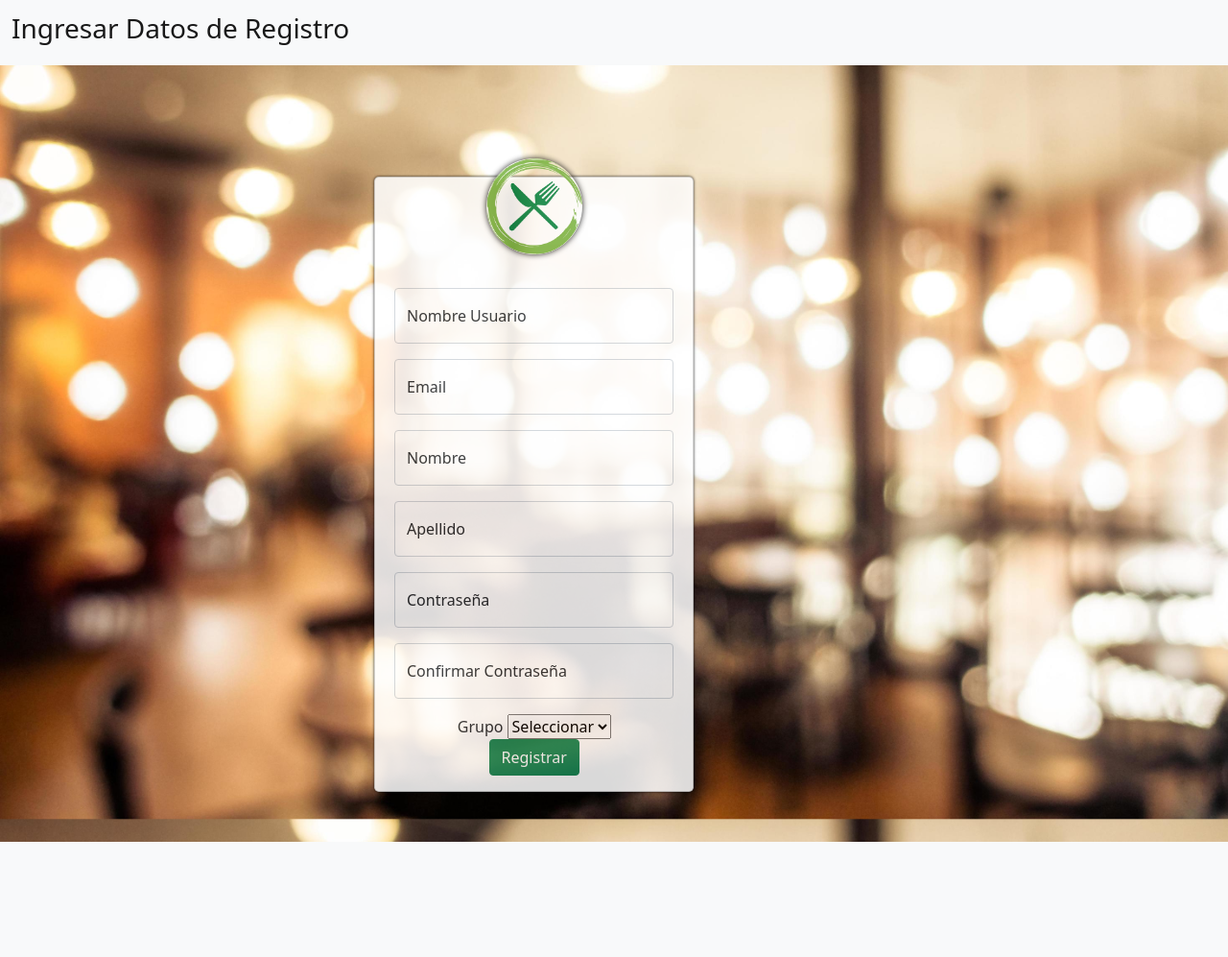
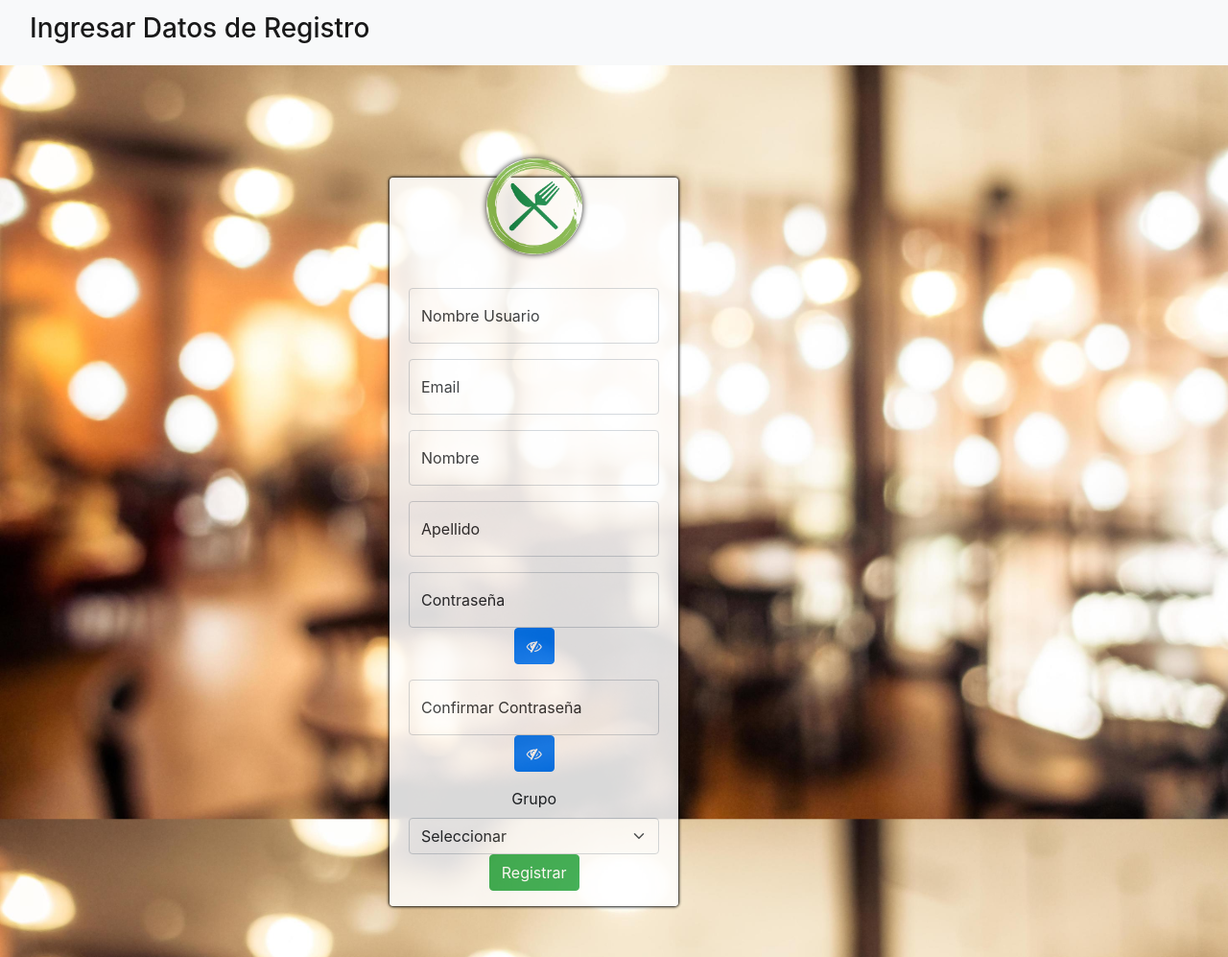
Before and after one commit to Vittoowo/Portafolio, a Django app: page /registro/ in a window 1280 px wide. Shown: the whole page at 96% size. Before the commit the page ends 877 px from the top, so only its background shows below. Run offline with Django 3.2, Linux system fonts and the light colour scheme; some libraries are stand-ins or nearby versions.

Commit message:
css a select, passw y visualizacion de passw

```diff
--- a/usuarios/templates/registration/registro.html
+++ b/usuarios/templates/registration/registro.html
@@ -3,6 +3,52 @@
 
 <link rel="stylesheet" type="text/css" href="{% static 'Estilo/css/bootstrap.css' %}" />
 <link rel="stylesheet" type="text/css" href="{% static 'Estilo/css/style.css' %}" />
+
+<!-- BOOTSTRAP PARA PASSWORD-->
+<link rel="stylesheet" href="https://cdnjs.cloudflare.com/ajax/libs/font-awesome/4.7.0/css/font-awesome.min.css">
+<link rel="stylesheet" href="https://maxcdn.bootstrapcdn.com/bootstrap/4.0.0/css/bootstrap.min.css">
+<script src="https://ajax.googleapis.com/ajax/libs/jquery/3.3.1/jquery.min.js"></script>
+<!-- JAVASCRIP -->
+<script type="text/javascript">
+  function mostrarPassword(){
+      var cambio = document.getElementById("txtPassword");
+      if(cambio.type == "password"){
+        cambio.type = "text";
+        $('.icon').removeClass('fa fa-eye-slash').addClass('fa fa-eye');
+      }else{
+        cambio.type = "password";
+        $('.icon').removeClass('fa fa-eye').addClass('fa fa-eye-slash');
+      }
+    }
+
+    $(document).ready(function () {
+    //CheckBox mostrar contraseña
+    $('#ShowPassword').click(function () {
+      $('#Password').attr('type', $(this).is(':checked') ? 'text' : 'password');
+    });
+  });
+
+  </script>
+  <script type="text/javascript">
+    function mostrarPassword2(){
+        var cambio = document.getElementById("txtConfirmacion");
+        if(cambio.type == "password"){
+          cambio.type = "text";
+          $('.icon').removeClass('fa fa-eye-slash').addClass('fa fa-eye');
+        }else{
+          cambio.type = "password";
+          $('.icon').removeClass('fa fa-eye').addClass('fa fa-eye-slash');
+        }
+      }
+
+      $(document).ready(function () {
+      //CheckBox mostrar contraseña
+      $('#ShowPassword').click(function () {
+        $('#Password').attr('type', $(this).is(':checked') ? 'text' : 'password');
+      });
+    });
+    </script>
+<!-- javascrip -->
 <html>
 
 <head>
@@ -35,17 +81,6 @@
                                 <label for="floatingUsuario">Nombre Usuario</label>
                             </div>
 
-                            <!--
-         <div>
-            <select class="form-select" aria-label="Disabled select example" >
-                <option selected>Seleccionar </option>
-                <option value="1">One</option>
-                <option value="2">Two</option>
-                <option value="3">Three</option>
-              </select>
-            </br>
-        </div>
-        -->
                             <div class="form-floating mb-3" id="user-group">
                                 <input type="email" name="email" class="form-control" placeholder="EXAMPLE@GMAIL.COM">
                                 <label for="floatingUsuario">Email</label>
@@ -59,17 +94,26 @@
                                 <label for="floatingUsuario">Apellido</label>
                             </div>
                             <div class="form-floating mb-3" id="user-group">
-                                <input type="text" name="password1" class="form-control" placeholder="Contraseña">
+                                <input type="password" name="password1" class="form-control" placeholder="Contraseña" id="txtPassword">
                                 <label for="floatingUsuario">Contraseña</label>
-                            </div>
+
+ <!-- ojito para ver contraseña-->
+<button id="show_password" class="btn btn-primary" type="button" onclick="mostrarPassword()"> <span class="fa fa-eye-slash icon"></span> </button>
+ <!-- hasta aca-->
+
+                    </div>
                             <div class="form-floating mb-3" id="user-group">
-                                <input type="text" name="password2" class="form-control"
-                                    placeholder="Confirmar Contraseña">
+                                <input type="password" name="password2" class="form-control" placeholder="Confirmar Contraseña" id="txtConfirmacion">
                                 <label for="floatingUsuario">Confirmar Contraseña</label>
+
+  <!-- ojito para ver contraseña-->
+  <button id="show_password" class="btn btn-primary" type="button" onclick="mostrarPassword2()"> <span class="fa fa-eye-slash icon"></span> </button>
+  <!-- hasta aca-->
+
                             </div>
                             <div>
                                 <label>Grupo</label>
-                                <select name="groups" id="groups">
+                                <select name="groups" id="groups" class="form-select">
                                     <option value="">Seleccionar</option>
                                     {% for c in grupos %}
                                     <option value="{{ c.0 }}">{{c.1}}</option>
```
Also changed, not shown: usuarios/templates/registration/login.html (+30 -2 lines), usuarios/templates/usuarios/home.html (+1 -7 lines).
